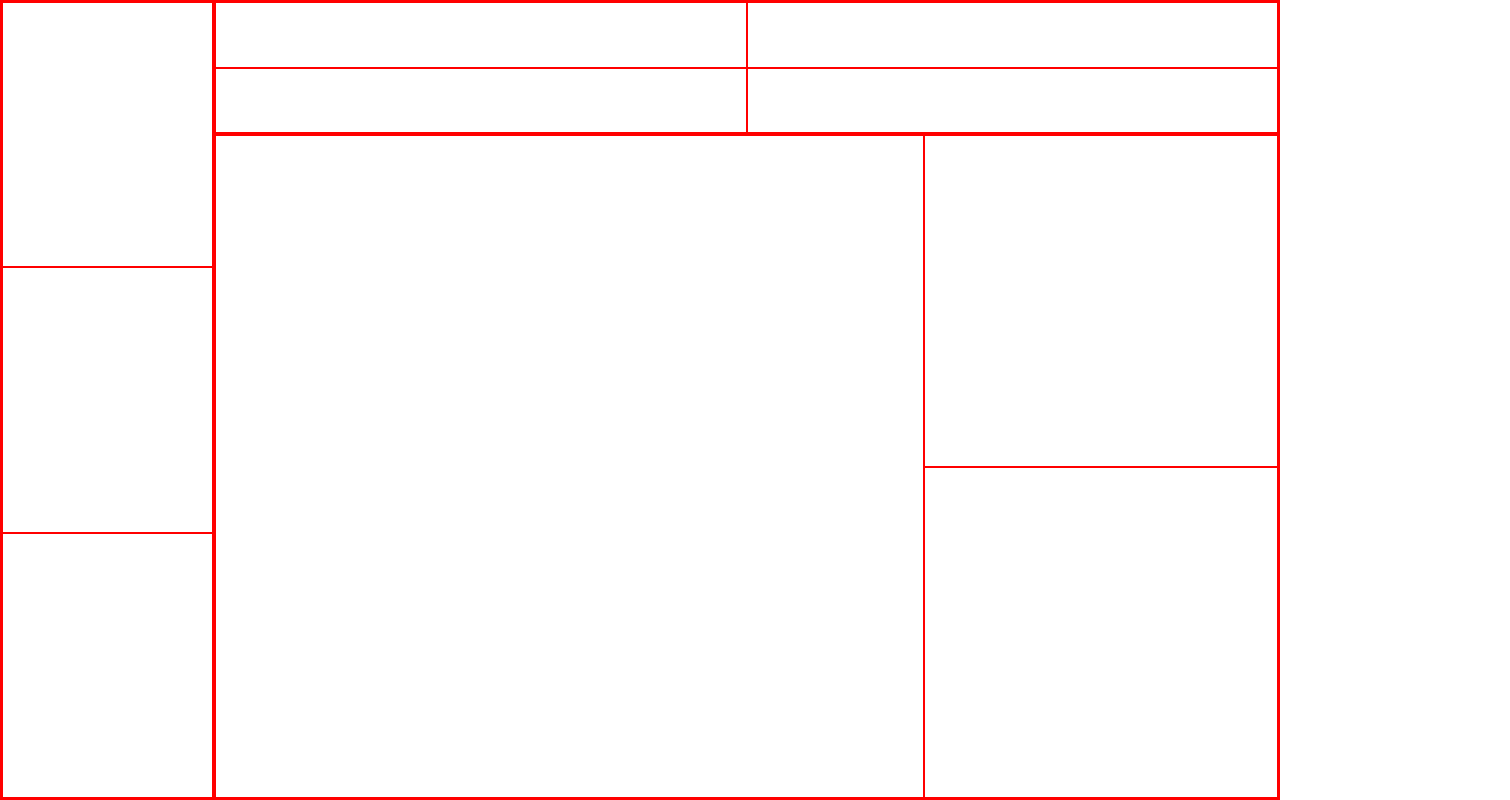
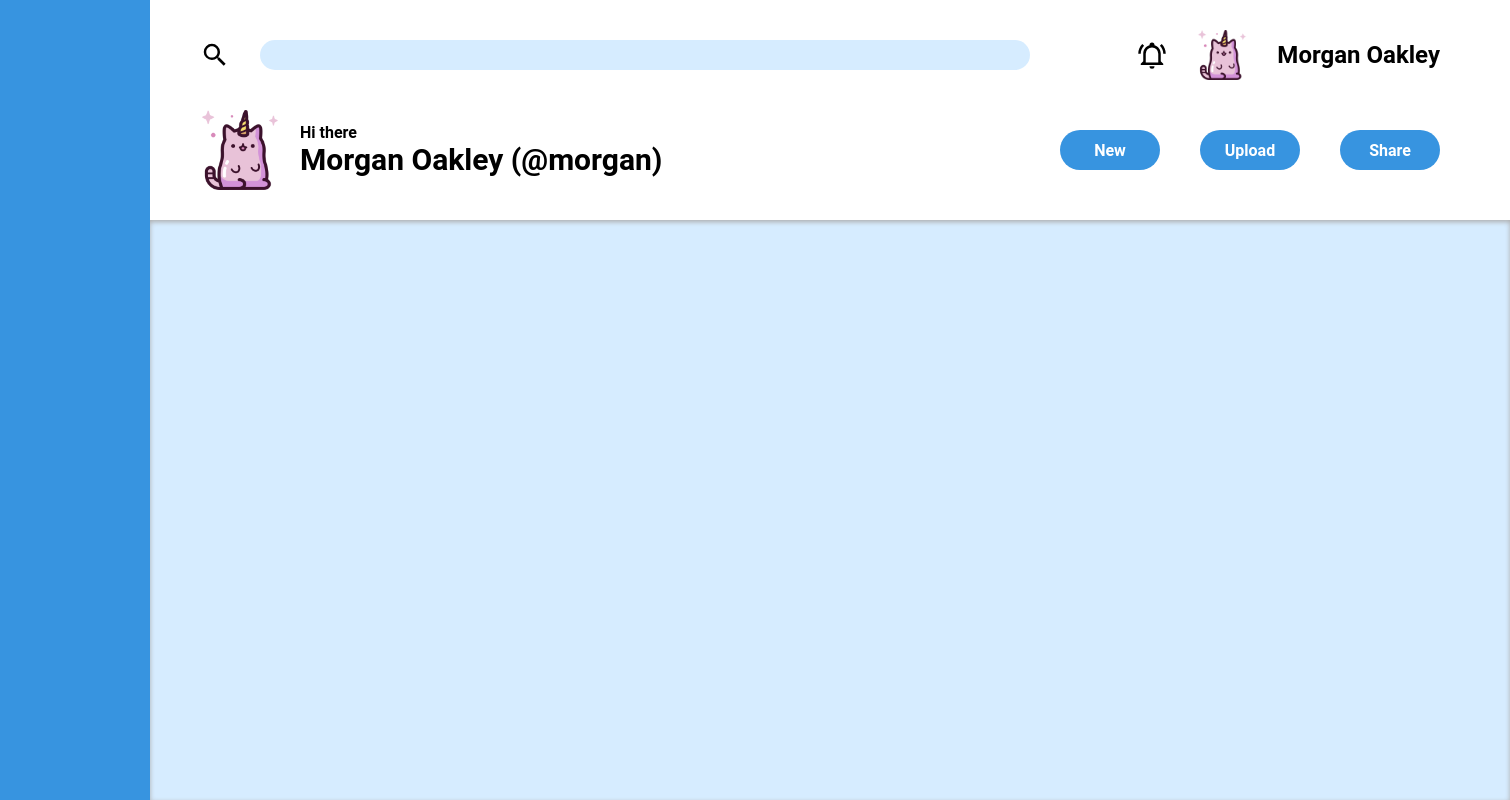
Before and after one commit to anuvind10/Admin-Dashboard, a plain HTML site: page index.html in a window 1280 px wide. Shown: the whole page, 1510 px wide, since content can reach past the window. Drawn offline with Linux system fonts and the light colour scheme.

Commit message:
update header

```diff
--- a/index.html
+++ b/index.html
@@ -9,13 +9,30 @@
 <body>
     <div class="main">
         <div class="header">
-            <div class="search"></div>
-            <div class="profile"></div>
-            <div class="welcome"></div>
-            <div class="buttons"></div>
+            <div class="search">
+                <img src="./icons/magnify.svg" alt="search" class="svg">
+                <input type="search">
+            </div>
+            <div class="profile">
+                <img src="./icons/bell-ring-outline.svg" alt="notification" class="svg">
+                <img src="./icons/cat_3468377.png" alt="logo" class="logo" style="max-width: 50px">
+                <h2>Morgan Oakley</h2>
+            </div>
+            <div class="welcome">
+                <img src="./icons/cat_3468377.png" alt="logo" class="logo" style="max-width: 80px">
+                <div class="welcome-msg">
+                    <p style="font-size: 16px">Hi there</p>
+                    <p style="font-size: 30px">Morgan Oakley (@morgan)</p>
+                </div>
+            </div>
+            <div class="btns">
+                <button>New</button>
+                <button>Upload</button>
+                <button>Share</button>
+            </div>
         </div>
         <div class="sidebar">
-            <div class="logo"></div>
+            <div class="header"></div>
             <div class="nav1"></div>
             <div class="nav2"></div>
         </div>
--- a/styles.css
+++ b/styles.css
@@ -4,16 +4,23 @@
 
 /* Remove default margin */
 * {
+    font-family: 'roboto';
     margin: 0;
+}
+
+:root {
+    --bgrnd-color: #d6ecff;
+    --base-color: #3794e0;
 }
 
 body {
     height: 100%;
+    width: 100%;
 }
 
-div {
+/* div {
     border: 1px solid red;
-}
+} */
 
 .main {
     height: 100vh;
@@ -26,17 +33,22 @@ div {
     grid-column: 2 / 3;
     display: grid;
     grid-template-columns: 1fr 1fr;
+    gap: 30px;
+    padding: 30px 70px 30px 50px;
 }
 
 .sidebar {
     grid-row: 1 / 3;
     display: grid;
+    background-color: var(--base-color);
 }
 
 .content {
     grid-area: 2 / 2 / 3 / 3;
     display: grid;
     grid-template-columns: 2fr 1fr;
+    background-color: var(--bgrnd-color);
+    box-shadow: inset 0px 2px 5px #adadad;
 }
 
 .projects {
@@ -45,3 +57,57 @@ div {
     grid-template-columns: repeat(2, 1fr);
     grid-template-rows: repeat(3, 1fr);
 }
+
+.svg {
+    max-width: 30px;
+}
+
+.profile,
+.search {
+    height: 50px;
+    display: flex;
+    align-items: center;
+    gap: 30px;
+    align-self: end;
+}
+
+.profile {
+    justify-content: end;
+}
+
+.welcome {
+    display: flex;
+    gap: 20px;
+}
+
+.welcome-msg {
+    font-weight: bold;
+    display: flex;
+    flex-direction: column;
+    justify-content: center;
+}
+
+input[type="search"] {
+    width: 800px;
+    height: 30px;
+    background-color: var(--bgrnd-color);
+    border-radius: 50px;
+    border: none;
+}
+
+.btns {
+    display: flex;
+    gap: 40px;
+    justify-content: end;
+    align-items: center;
+}
+button {
+    font-size: 16px;
+    font-weight: bold;
+    width: 100px;
+    height: 40px;
+    background-color: var(--base-color);
+    color: white;
+    border-radius: 50px;
+    border: none;
+}
```
Also changed, not shown: icons/bell-ring-outline.svg (added), icons/cat_3468377.png (added), icons/magnify.svg (added).
